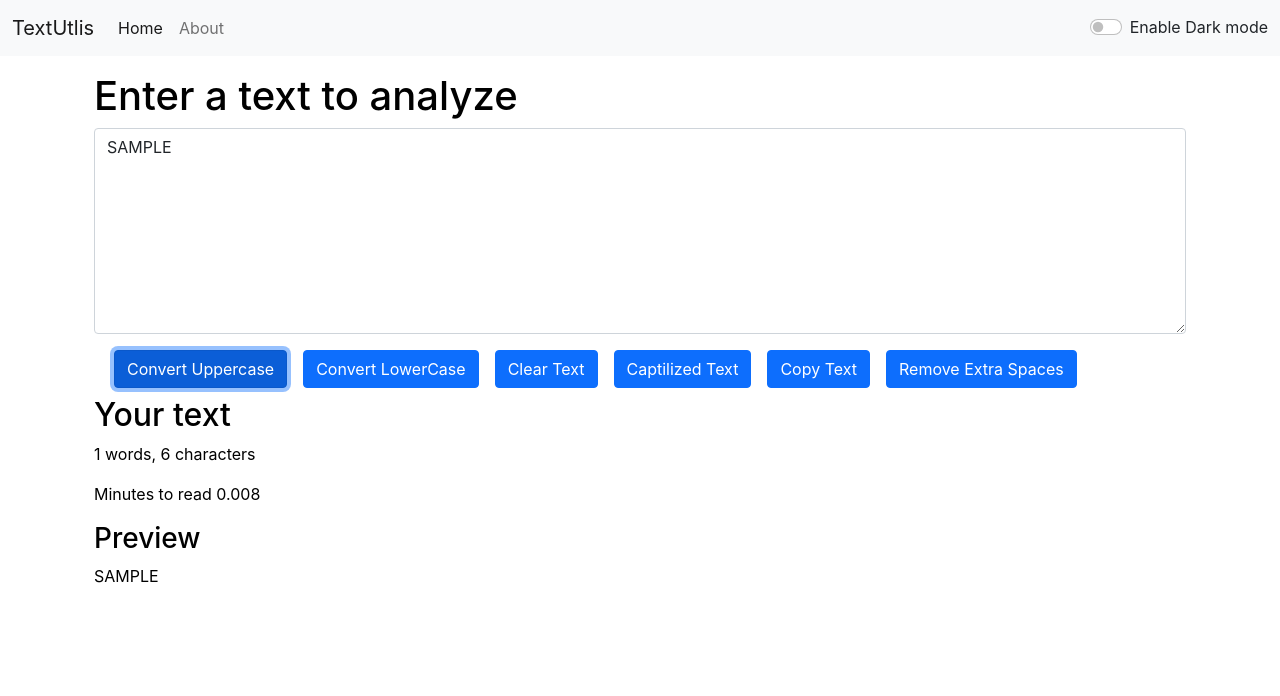
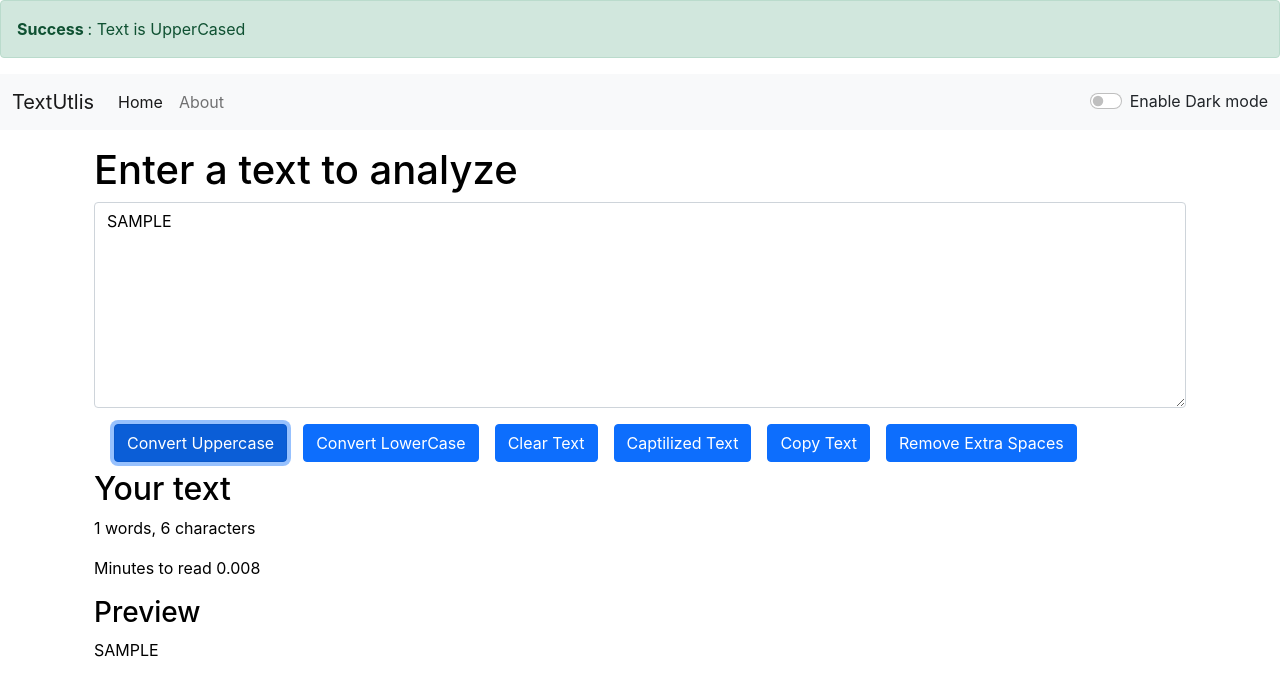
Before and after one commit to Ameen671999/TestUtlis, a React (Create React App) app: page / in a window 1280 px wide. Both pictures are taken after typing "Sample" into the empty fields and a click on the button "Convert Uppercase". Shown: the top 696 px of the page. Built offline with nearby package versions, Linux system fonts and the light colour scheme.

Commit message:
5.addding and auto dismissing alert messages

```diff
--- a/src/App.js
+++ b/src/App.js
@@ -3,25 +3,39 @@ import Navbar from "./components/Navbar";
 import TextForm from "./components/TextForm";
 import PropTypes from "prop-types";
 import { useState } from "react/cjs/react.development";
+import Alert from "./components/Alert";
 // import About from "./components/About";
 
 function App() {
   const [mode, setMode] = useState("light");
+  const [alert,setAlert] = useState(null);
 
+  const showAlert = (message, type) => {
+    setAlert({
+      msg: message,
+      type: type
+    });
+    setTimeout(() => {
+      setAlert(null);
+    }, 3000)
+  }
   const toggleMode = () => {
     if (mode === "light") {
       setMode("dark");
-      document.body.style.backgroundColor = "#042743"
+      document.body.style.backgroundColor = "#042743";
+      showAlert('this is dark', 'primary')
     } else {
       setMode("light");
-      document.body.style.backgroundColor = "white"
+      document.body.style.backgroundColor = "white";
+      showAlert('this is light', 'success')
     }
   };
   return (
     <>
+      <Alert alert={alert} />
       <Navbar title="TextUtlis" mode={mode} toggleMode={toggleMode} />
       <div className="container my-3">
-        <TextForm mode={mode} heading="Enter a text to analyze"/>
+        <TextForm mode={mode} showAlert={showAlert} heading="Enter a text to analyze" />
         {/* <About/> */}
       </div>
     </>
--- /dev/null
+++ b/src/components/Alert.js
@@ -0,0 +1,19 @@
+import React from "react";
+
+export default function Alert(props) {
+
+    const capitalize = (msg) => {
+        const lower = msg.toLowerCase();
+        return lower.charAt(0).toUpperCase() + lower.slice(1)
+    }
+
+  return (
+    props.alert &&
+       <div
+        className={`alert alert-${props.alert.type} alert-dismissible fade show`}
+        role="alert"
+      >
+        <strong> {capitalize(props.alert.type)} </strong> : {props.alert.msg}
+      </div>
+  );
+}
--- a/src/components/TextForm.js
+++ b/src/components/TextForm.js
@@ -5,19 +5,22 @@ export default function TextForm(props) {
     // console.log("UpperCase was clicked" + text);
     let newText = text.toUpperCase();
     setText(newText);
+    props.showAlert("Text is UpperCased", "success");
   };
 
   const handleOnchange = (event) => {
-    // console.log("On change");
     setText(event.target.value);
+
   };
 
   const handleLowClick = () => {
     setText(text.toLowerCase());
+    props.showAlert("Text is LowerCased", "success");
   };
 
   const handleClearClick = () => {
     setText("");
+    props.showAlert("Text is cleared", "success");
   };
 
   const handleCaptilizeClick = () => {
@@ -27,17 +30,20 @@ export default function TextForm(props) {
     }
     let str = arr.join(" ");
     setText(str);
+    props.showAlert("Text is Captilized", "success");
   };
 
   const handleCopyClick = () => {
     var text = document.getElementById("myBox");
     text.select();
     navigator.clipboard.writeText(text.value);
+    props.showAlert("Text is Copied", "success");
   };
 
   const handleSpaceClick = () => {
     let newText = text.split(/[ ]+/);
     setText(newText.join(" "));
+    props.showAlert("Text spaces are removed", "success");
   };
 
   const [text, setText] = useState("");
@@ -48,7 +54,7 @@ export default function TextForm(props) {
         <div className="mb-3">
           <h1> {props.heading} </h1>
           <textarea
-          style = {{backgroundColor: props.mode === 'dark' ? '#042743' : 'light'}}
+          style = {{backgroundColor: props.mode === 'dark' ? '#042743' : 'white',color: props.mode === 'dark' ? 'white' : 'black'}}
             className="form-control"
             value={text}
             onChange={handleOnchange}
```
